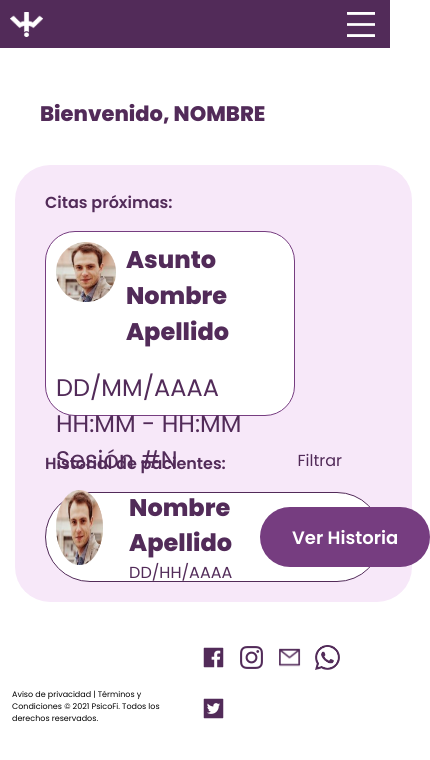
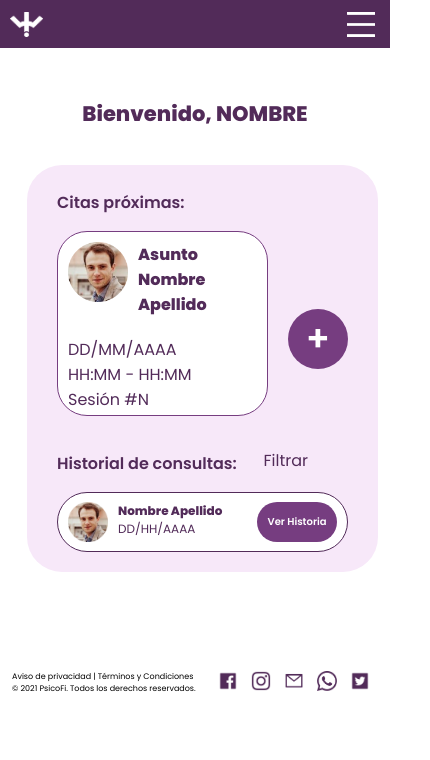
Before and after one commit to jesus13santi/Psicofi, a React (Create React App) app: page /deck in a window 390 px wide. Shown: the top 760 px of the page, 430 px wide, since content can reach past the window. Built offline with nearby package versions, Linux system fonts and the light colour scheme; no server answers.

Commit message:
Responsive mobile tableros
Responsive mobile de los tableros

```diff
--- a/src/components/CardStory/CardStory.module.css
+++ b/src/components/CardStory/CardStory.module.css
@@ -1,14 +1,14 @@
 .container{
-    border: solid 1px #522B59;
+    border: solid 0.063rem #522B59;
     display: flex;
     color: #522B59;
-    height: 90px;
+    height: 5.625rem;
     width: 100%;
-    border-radius: 70px;
+    border-radius: 4.375rem;
     flex-direction: row;
     align-items: center;
     justify-content: space-between;
-    padding: 0 10px;
+    padding: 0 0.625rem;
     background-color: white;
 
 
@@ -19,8 +19,8 @@
 }
 .boxImg {
     background-size: cover;
-    height: 75px;
-    width: 75px;
+    height: 4.688rem;
+    width: 4.688rem;
     position: relative;
     margin-right: 26px;
 }
@@ -41,12 +41,11 @@
     background-color: #763D80;
     border: none;
     color: white;
-    width: 170px;
-    height: 60px;
-    border-radius: 30px;
+    width: 10.625rem;
+    height: 3.75rem;
+    border-radius: 1.875rem;
     font-weight: 600;
-    font-size: 18px;
-    line-height: 27px;
+    font-size: 1.125rem;
 }
 .button .link{
     color:white
@@ -55,3 +54,67 @@
     cursor: pointer;
     background-color: #522B59;
 }
+
+@media(max-width:26.75rem){
+    .container{
+        border: solid 0.063rem #522B59;
+        display: flex;
+        color: #522B59;
+        height: 3.75rem;
+        width: 100%;
+        border-radius: 4.375rem;
+        flex-direction: row;
+        align-items: center;
+        justify-content: space-between;
+        padding: 0 0.625rem;
+        background-color: white;
+
+
+    }
+    .psico{
+        display: flex;
+        flex-direction: row;
+    }
+    .boxImg {
+        background-size: cover;
+        height: 2.5rem;
+        width: 2.5rem;
+        position: relative;
+        margin-right: 0.625rem;
+    }
+
+
+    .boxImg img {
+        width: 100%;
+        height: 100%;
+        position: relative;
+    }
+    .link{
+        text-decoration: none;
+        color: #522B59;
+    }
+    .button{
+        background-color: #763D80;
+        border: none;
+        color: white;
+        width: 5rem;
+        height: 2.5rem;
+        border-radius: 1.875rem;
+        font-weight: 600;
+        font-size: 0.625rem;
+
+    }
+    .button .link{
+        color:white
+    }
+    .button:hover{
+        cursor: pointer;
+        background-color: #522B59;
+    }
+    .boxInfo{
+        font-size: 0.75rem;
+    }
+    .title{
+        font-size: 0.75rem;
+    }
+}
--- a/src/components/Footer/Footer.module.css
+++ b/src/components/Footer/Footer.module.css
@@ -70,6 +70,7 @@
         width: 11.5rem;
         margin-left: 0.75rem;
         margin-bottom: 1.375rem;
+        font-size: 0.5rem;
     }
     .logoSocialNetwork{
         margin-right: 1.25rem;
@@ -77,7 +78,7 @@
     .logoSocialNetwork img{
         margin-left: 0.813rem;
         margin-bottom: 1.375rem;
-        height: 1.563rem;
-        width: 1.563rem;
+        height: 1.25rem;
+        width: 1.25rem;
 }
 }
--- a/src/components/Tableros/TableroEspecialista/EspecialistaTab.module.css
+++ b/src/components/Tableros/TableroEspecialista/EspecialistaTab.module.css
@@ -1,4 +1,6 @@
 .container{
+    display: flex;
+    flex-direction: column;
     margin-top: 3.125rem;
     align-items: center;
     justify-content: center;
@@ -16,7 +18,6 @@
 }
 
 .title  {
-    margin-left: 14.063rem;
     margin-bottom: 1.25rem;
     font-style: normal;
     font-weight: 800;
@@ -26,8 +27,7 @@
 }
 
 .box {
-    margin-left:8.313rem;
-    width: 73.375rem;
+    width: 90%;
 
     background: #F7E8F9;
     border-radius: 4.375rem;
@@ -65,8 +65,10 @@
 
 /*Mobile*/
 
-@media (max-width:428px){
+@media (max-width:26.75rem){
     .container{
+        display: flex;
+        flex-direction: column;
         margin-top: 1.875rem;
         align-items: center;
         justify-content: center;
@@ -83,7 +85,6 @@
     }
 
     .title  {
-        margin-left: 2.5rem;
         margin-bottom: 0.938rem;
         font-style: normal;
         font-weight: 800;
@@ -93,7 +94,7 @@
 
     .box {
         margin-left:0.938rem;
-        width: 24.813rem;
+        width: 90%;
 
         background: #F7E8F9;
         border-radius: 2.188rem;
--- a/src/components/Tableros/TableroPaciente/PacienteTab.jsx
+++ b/src/components/Tableros/TableroPaciente/PacienteTab.jsx
@@ -22,7 +22,6 @@ const PacienteTab =  () => {
         </div>
         <div className={styles.sort}>
         <h1 className={styles.boxTitle}>Historial de consultas:</h1>
-
         <h1 className={styles.sortText}>Filtrar</h1>
         </div>
         <CardStory />
--- a/src/components/Tableros/TableroPaciente/PacienteTab.module.css
+++ b/src/components/Tableros/TableroPaciente/PacienteTab.module.css
@@ -1,4 +1,6 @@
 .container{
+    display: flex;
+    flex-direction: column;
     margin-top: 3.125rem;
     align-items: center;
     justify-content: center;
@@ -16,7 +18,6 @@
 }
 
 .title  {
-    margin-left: 14.063rem;
     margin-bottom: 1.25rem;
     font-style: normal;
     font-weight: 800;
@@ -26,9 +27,7 @@
 }
 
 .box {
-    margin-left:8.313rem;
-    width: 73.375rem;
-    height: 37.5rem;
+    width: 90%;
 
     background: #F7E8F9;
     border-radius: 4.375rem;
@@ -36,28 +35,6 @@
 
 }
 
-.addButton {
-    align-content: center;
-    vertical-align: middle;
-    background-color: #763D80;
-    color: white;
-    width: 4.688rem;
-    height: 4.688rem;
-    border-radius: 2.5rem;
-    font-style: normal;
-    font-weight: 600;
-    font-size: 48px;
-    line-height: 72px;
-    border: none;
-
-
-}
-
-.addButton:hover {
-    cursor: pointer;
-    background-color: #522B59;
-
-}
 
 .citasProximas {
     display: flex;
@@ -83,3 +60,111 @@
     text-decoration-line: underline;
 
 }
+
+
+
+.addButton {
+    align-content: center;
+    vertical-align: middle;
+    background-color: #763D80;
+    color: white;
+    width: 4.688rem;
+    height: 4.688rem;
+    border-radius: 2.5rem;
+    font-style: normal;
+    font-weight: 600;
+    font-size: 3rem;
+    border: none;
+
+
+}
+
+.addButton:hover {
+    cursor: pointer;
+    background-color: #522B59;
+
+}
+
+@media (max-width:26.75rem){
+    .container{
+        display: flex;
+        flex-direction: column;
+        margin-top: 1.875rem;
+        align-items: center;
+        justify-content: center;
+
+    }
+
+    .boxTitle {
+        font-weight: 600;
+        font-style: normal;
+        font-size: 1rem;
+        text-align: left;
+        color: #522B59;
+        margin-bottom: 0.625rem;
+    }
+
+    .title  {
+        margin-bottom: 0.938rem;
+        font-style: normal;
+        font-weight: 800;
+        font-size: 1.313rem;
+        color: #522B59;
+    }
+
+    .box {
+        margin-left:0.938rem;
+        width: 90%;
+
+        background: #F7E8F9;
+        border-radius: 2.188rem;
+        padding: 1.25rem 1.875rem;
+
+    }
+
+
+    .citasProximas {
+        display: flex;
+        align-items: center;
+    }
+
+    .sort{
+        display: flex;
+        justify-content: space-between;
+    }
+    .sortText{
+        font-style: normal;
+        font-weight: normal;
+        font-size: 1rem;
+        margin-right: 2.5rem;
+        text-align: center;
+        color: #522B59;
+    }
+
+    .sortText:hover{
+        cursor: pointer;
+        text-decoration-line: underline;
+
+    }
+    .addButton {
+        align-content: center;
+        vertical-align: middle;
+        background-color: #763D80;
+        color: white;
+        width: 3.75rem;
+        height: 3.75rem;
+        border-radius: 2.5rem;
+        font-style: normal;
+        font-weight: 600;
+        font-size: 2.25rem;
+        border: none;
+
+
+    }
+
+    .addButton:hover {
+        cursor: pointer;
+        background-color: #522B59;
+
+    }
+}
--- a/src/components/UTabCard/UTabCard.module.css
+++ b/src/components/UTabCard/UTabCard.module.css
@@ -3,7 +3,6 @@
     border: 0.063rem solid #763D80;
     box-sizing: border-box;
     border-radius: 1.875rem;
-    width: 22.5rem;
     height: 16.25rem;
     padding: 1.25rem;
     margin-right: 1.875rem;
@@ -24,8 +23,6 @@
     font-style: normal;
     font-weight: bold;
     font-size: 1.5rem;
-    line-height: 2.25rem;
-
     color: #522B59;
 }
 
@@ -33,8 +30,7 @@
     margin-top: 1.25rem;
     font-style: normal;
     font-weight: normal;
-    font-size: 1.5rem;
-    line-height: 2.25rem;
+    font-size: 1.25rem;
     color: #522B59;
 }
 
@@ -42,13 +38,13 @@
 /*Tablet*/
 
 /*Mobile*/
-@media(max-width:428px){
+@media(max-width:26.75rem){
     .container{
         background: #FFFFFF;
         border: 0.063rem solid #763D80;
         box-sizing: border-box;
         border-radius: 1.875rem;
-        width: 15.625rem;
+        /*width: 15.625rem;*/
         height: 11.563rem;
         padding: 0.625rem;
         margin-right: 1.25rem;
@@ -68,8 +64,7 @@
     .profileText {
         font-style: normal;
         font-weight: bold;
-        font-size: 1.5rem;
-        line-height: 2.25rem;
+        font-size: 1rem;
 
         color: #522B59;
     }
@@ -78,8 +73,7 @@
         margin-top: 1.25rem;
         font-style: normal;
         font-weight: normal;
-        font-size: 1.5rem;
-        line-height: 2.25rem;
+        font-size: 1rem;
         color: #522B59;
     }
 }
--- a/src/pages/TableroPage.jsx
+++ b/src/pages/TableroPage.jsx
@@ -12,6 +12,6 @@ const TableroPage = () =>{
     }
     return(<EspecialistaProf />)
     */
-   return (<EspecialistaTab />)
+   return (<PacienteTab />)
 }
 export default TableroPage
```
